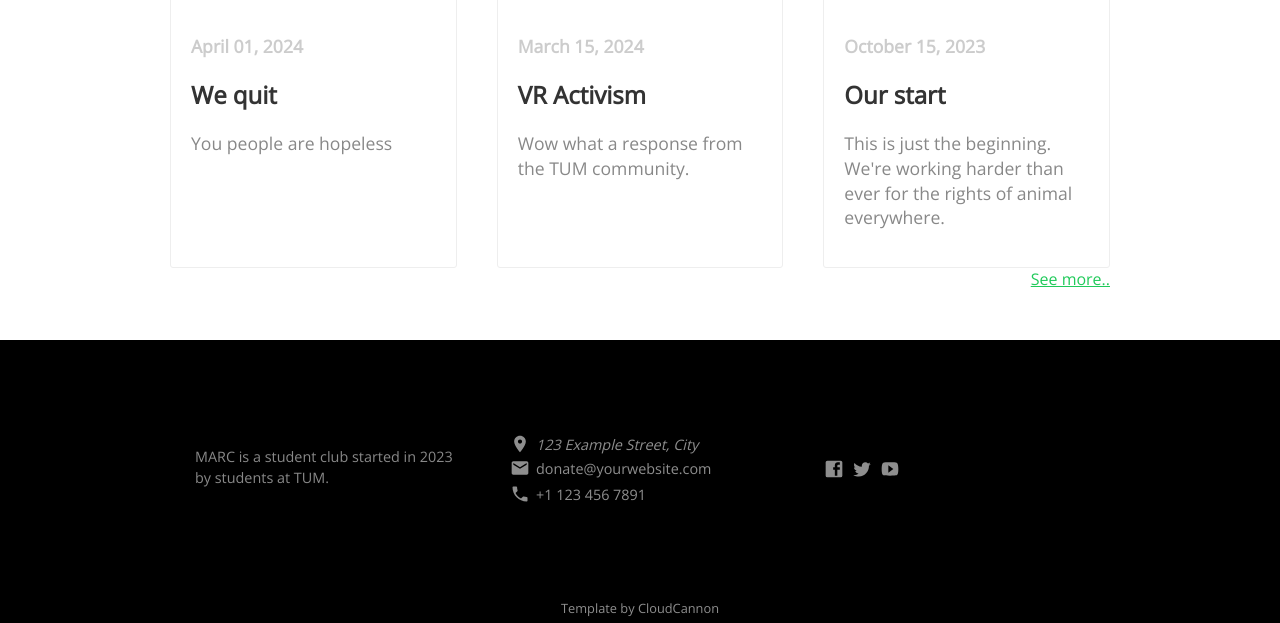
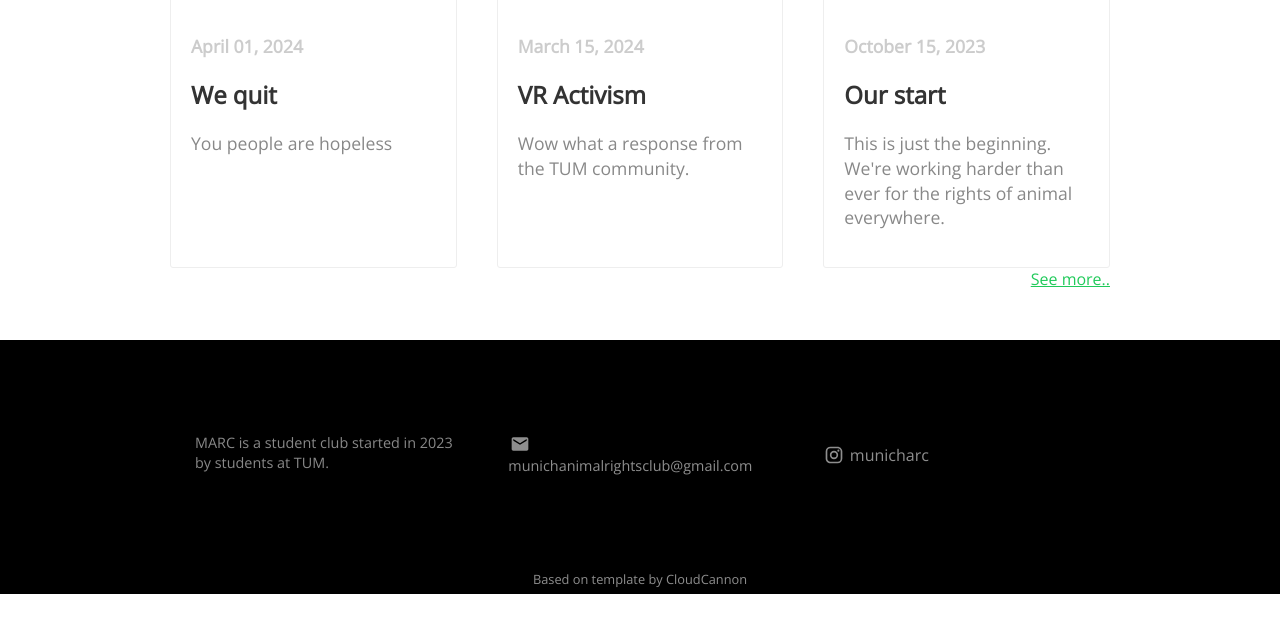
Before and after one commit to municharc/municharc.github.io, a Jekyll site: the page built from past-events.html, in a window 1280 px wide, cut to the strip 472-1095 px from the top of the page. Built offline with Jekyll 4.4.1, drawn with Linux system fonts in a browser that asks for light colours; nearby versions of some CDN libraries; after the commit the page ends 1066 px from its top, so only the background shows below that.

Commit message:
Edit social links

```diff
--- a/_layouts/default.html
+++ b/_layouts/default.html
@@ -37,39 +37,24 @@
 				</div>
 
 				<div class="contact">
-					<address>
-						<a href="https://www.google.com/maps/place/{{ site.data.company.address | url_encode }}">
-							{% include icons/footer.html icon="place" %} {{ site.data.company.address }}
-						</a>
-					</address>
 					<p class="email">
 						<a href="mailto:{{ site.data.company.email }}">
-							{% include icons/footer.html icon="email" %} {{ site.data.company.email }}
-						</a>
-					</p>
-					<p class="phone">
-						<a href="tel:{{ site.data.company.phone | replace: ' ', '-' }}">
-							{% include icons/footer.html icon="phone" %} {{ site.data.company.phone }}
+							{% include icons/footer.html icon="email" %} munichanimalrightsclub@gmail.com
 						</a>
 					</p>
 				</div>
 
 				<div class="sharing">
-					<a class="facebook" href="https://www.facebook.com/{{ site.data.company.facebook }}">
-						{% include icons/social-media.html social_icon="facebook" %}
-					</a>
-					<a class="twitter" href="https://twitter.com/{{ site.data.company.twitter }}">
-						{% include icons/social-media.html social_icon="twitter" %}
-					</a>
-					<a class="youtube" href="https://youtube.com/{{ site.data.company.youtube }}">
-						{% include icons/social-media.html social_icon="youtube" %}
+					<a class="instagram" href="https://instagram.com/municharc">
+						{% include icons/social-media.html social_icon="instagram" %}
+						municharc
 					</a>
 				</div>
 			</div>
 		</footer>
 		<p class="copyright">
-			<a href="https://cloudcannon.com/">
-				Template by CloudCannon
+			<a href="https://github.com/CloudCannon/cause-jekyll-template">
+				Based on template by CloudCannon
 			</a>
 		</p>
 		<script src="https://ajax.googleapis.com/ajax/libs/jquery/3.1.0/jquery.min.js"></script>
```
Also changed, not shown: index.html (+7 -9 lines).
